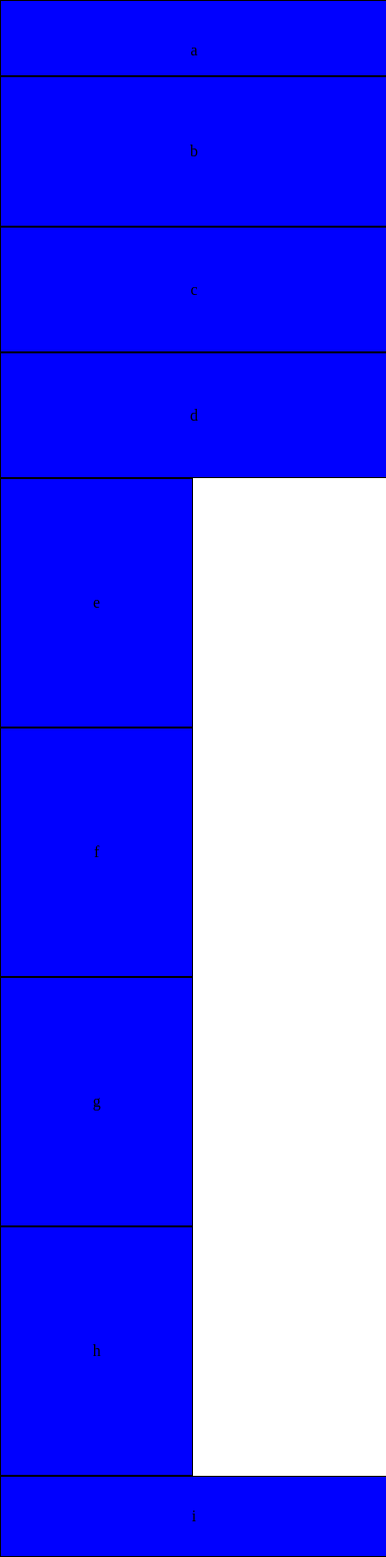
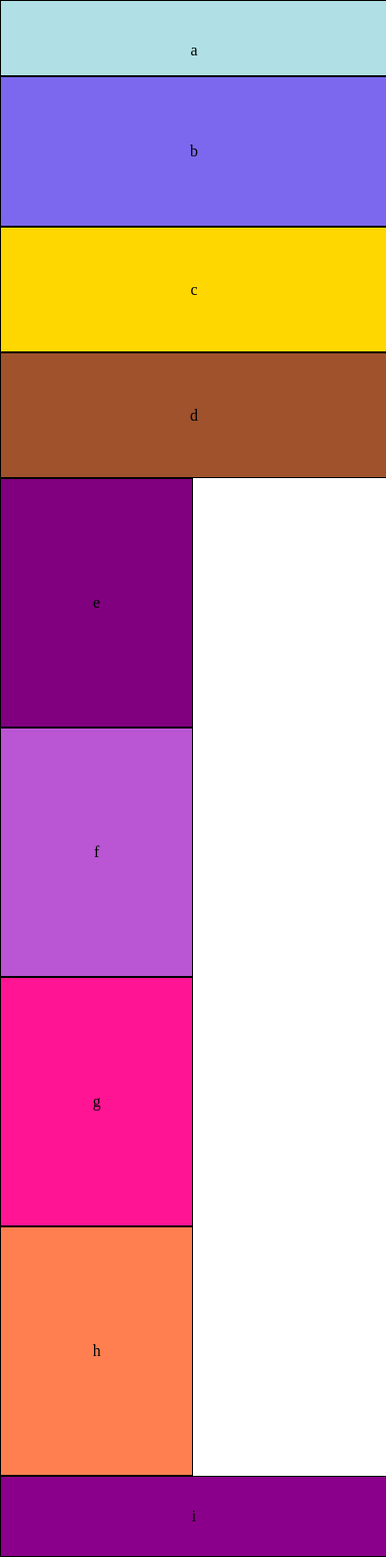
Before and after one commit to noahsadude/301-lab-01, a plain HTML site: page index.html in a window 390 px wide. Shown: the whole page at 99% size. Drawn offline with Linux system fonts and the light colour scheme.

Commit message:
added colors

```diff
--- a/css/base.css
+++ b/css/base.css
@@ -1,6 +1,5 @@
 nav, .box, .line1, #b, footer{
   text-align:center;
-  background-color:grey;
   border: 1px solid black;
 }
 
--- a/css/layout.css
+++ b/css/layout.css
@@ -34,10 +34,7 @@
   }
 }
 
-@media(max-width:777px){
-  nav, .box, .line1, #b, footer{
-    background-color:blue;
-  }
+@media(max-width:767px){
 
   nav{
     height: 75px;
--- a/css/module.css
+++ b/css/module.css
@@ -0,0 +1,66 @@
+@media(min-width:768px){
+
+  nav{
+    background-color:#800000;
+  }
+
+  #b {
+    background-color:#3CB371;
+  }
+  #c {
+    background-color:#8B4513;
+  }
+  #d {
+    background-color:#F0FFF0;
+  }
+  #e {
+    background-color:#F4A460;
+  }
+  #f {
+    background-color:#4169E1;
+  }
+  #g {
+    background-color:#D2B48C;
+  }
+  #h {
+    background-color:#800000;
+  }
+
+  footer{
+    background-color:#F5FFFA;
+  }
+}
+
+@media(max-width:767px){
+
+  nav{
+    background-color:#B0E0E6;
+  }
+
+  #b {
+    background-color:#7B68EE;
+  }
+  #c {
+    background-color:#FFD700;
+  }
+  #d {
+    background-color:#A0522D;
+  }
+  #e {
+    background-color:#800080;
+  }
+  #f {
+    background-color:#BA55D3;
+  }
+  #g {
+    background-color:#FF1493;
+  }
+  #h {
+    background-color:#FF7F50;
+  }
+
+  footer{
+    background-color:#8B008B;
+  }
+
+}
--- a/index.html
+++ b/index.html
@@ -7,16 +7,17 @@
   <link rel="stylesheet" href="css/reset.css">
   <link rel="stylesheet" href="css/base.css">
   <link rel="stylesheet" href="css/layout.css">
+  <link rel="stylesheet" href="css/module.css">
 </head>
 <body>
   <nav>a</nav>
   <div id="b" class="line1">b</div>
-  <div class="line1">c</div>
-  <div class="line1">d</div>
-    <div class="box">e</div>
-    <div class="box">f</div>
-    <div class="box">g</div>
-    <div class="box">h</div>
+  <div id="c" class="line1">c</div>
+  <div id="d" class="line1">d</div>
+  <div id="e" class="box">e</div>
+  <div id="f" class="box">f</div>
+  <div id="g" class="box">g</div>
+  <div id="h" class="box">h</div>
   <footer>i</footer>
 </body>
 </html>
```
